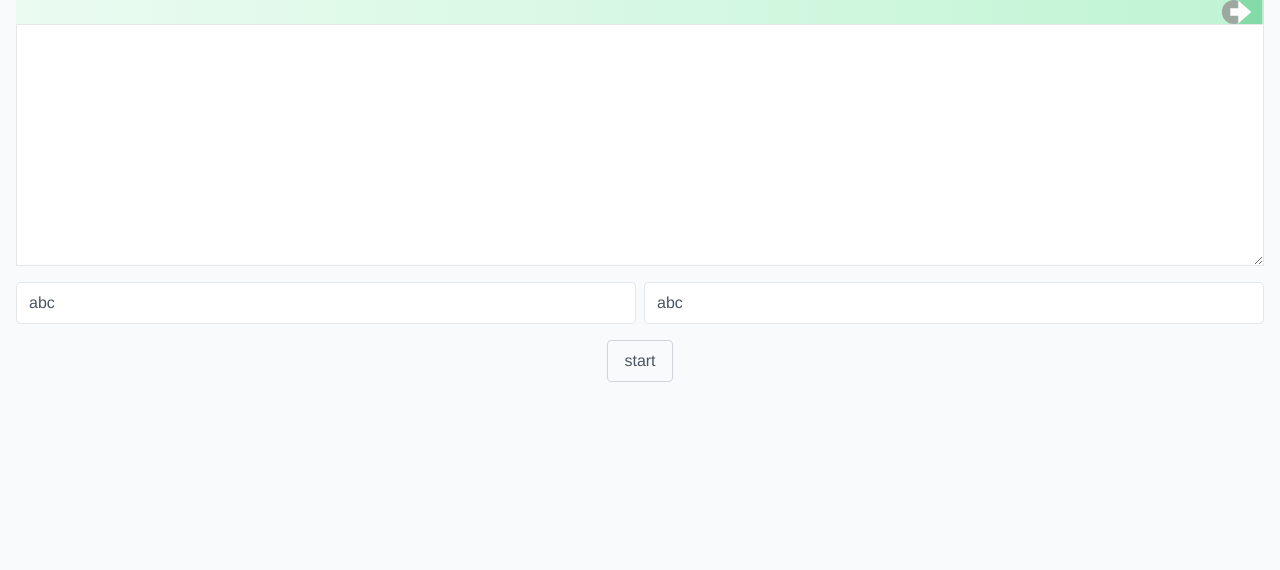
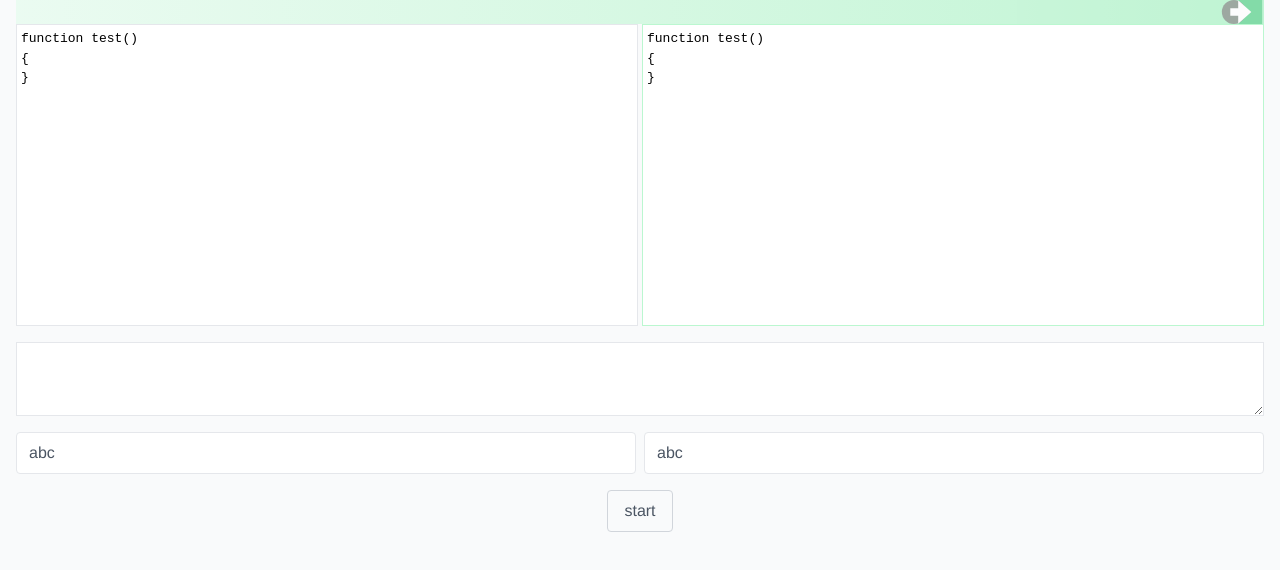
Before and after one commit to maxzz/revue-playground, a Vue app: page / in a window 1280 px wide. Shown: the top 570 px of the page. Built offline with nearby package versions, Linux system fonts and the light colour scheme.

Commit message:
Feature: add codemirror editor

```diff
--- a/package.json
+++ b/package.json
@@ -9,11 +9,13 @@
   },
   "dependencies": {
     "acorn": "^8.0.5",
+    "codemirror": "^5.59.4",
     "vue": "^3.0.5",
     "vue-toastification": "^2.0.0-rc.1"
   },
   "devDependencies": {
     "@types/acorn": "^4.0.5",
+    "@types/codemirror": "^0.0.108",
     "@vitejs/plugin-vue": "^1.1.4",
     "@vue/compiler-sfc": "^3.0.5",
     "@vuedx/typecheck": "^0.6.0",
--- /dev/null
+++ b/src/components/Editor.vue
@@ -0,0 +1,28 @@
+<template>
+    <div ref="elEditor">
+    </div>
+</template>
+
+<script lang="ts">
+    import { defineComponent, onMounted, ref } from 'vue';
+    import cm from 'codemirror';
+    import "codemirror/lib/codemirror.css";
+
+    export default defineComponent({
+        setup() {
+            const elEditor = ref();
+
+            onMounted(() => {
+                console.log({elEditor});
+                const myEditor = cm(elEditor.value, {
+                    value: 'function test()\n{\n}\n',
+                    mode: 'javascript'
+                });
+            });
+
+            return {
+                elEditor
+            };
+        }
+    });
+</script>
--- a/src/components/Editors.vue
+++ b/src/components/Editors.vue
@@ -1,6 +1,12 @@
 <template>
-    <div class="mx-4 flex mb-4">
-        <textarea class="border flex-1" :rows="10"></textarea>
+    <div class="split-panel flex px-4">
+        <Editor class="flex-1 border border-gray-200" />
+        <div class="flex-grow-0 flex-shring-0 w-1"></div>
+        <Editor class="flex-1 border border-green-200" />
+    </div>
+
+    <div class="mx-4 flex my-4">
+        <textarea class="border flex-1" :rows="3"></textarea>
     </div>
     <div class="flex px-4 mb-4">
         <input class="flex-1 px-3 py-2 border rounded text-gray-600 mr-2" value="abc">
@@ -16,9 +22,11 @@
     import { ref, defineComponent } from "vue";
     import { start } from './convert';
     import { useToast } from "vue-toastification";
+    import Editor from './Editor.vue';
 
     export default defineComponent({
         props: {},
+        components: { Editor },
         setup: () => {
             console.log('start');
 
```
Also changed, not shown: 1 other file (tests, documents, lock files or other folders).
